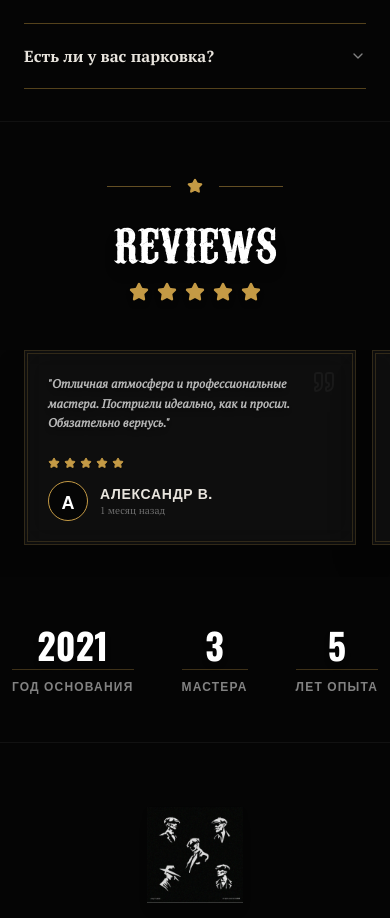
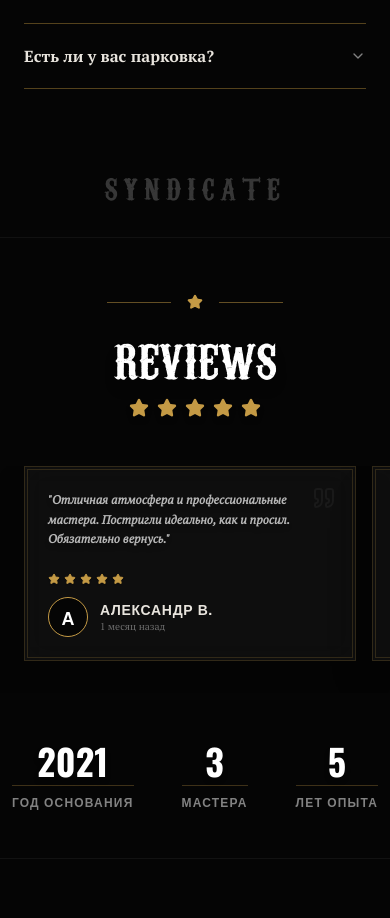
Before and after one commit to stripleef/syndicate, a React (Vite) app: page / in a window 390 px wide. Shown: the part 3565-4483 px from the top of the page. Built offline with nearby package versions, Linux system fonts and the light colour scheme; a web font is replaced by a local one.

Commit message:
Restore SYNDICATE text at bottom of FAQ on mobile

```diff
--- a/src/App.jsx
+++ b/src/App.jsx
@@ -466,9 +466,9 @@ const FAQ = () => {
 
       <div className="max-w-[1400px] mx-auto flex flex-col md:flex-row gap-8 md:gap-20 items-center">
         {/* Left image/graphic */}
-        <div className="hidden md:flex w-full md:w-5/12 flex-col items-center justify-center pt-4 order-2 md:order-1">
-           <img src={`${import.meta.env.BASE_URL}vector-chair.png`} alt="Vintage Chair" className="w-2/5 max-w-[150px] md:w-full md:max-w-[450px] object-contain mix-blend-screen opacity-90" />
-           <div className="font-display text-2xl md:text-4xl tracking-[0.2em] text-white/50 mt-4 text-center uppercase">SYNDICATE</div>
+        <div className="w-full md:w-5/12 flex flex-col items-center justify-center pt-4 order-2 md:order-1">
+           <img src={`${import.meta.env.BASE_URL}vector-chair.png`} alt="Vintage Chair" className="hidden md:block w-2/5 max-w-[150px] md:w-full md:max-w-[450px] object-contain mix-blend-screen opacity-90" />
+           <div className="font-display text-3xl md:text-4xl tracking-[0.2em] text-white/20 md:text-white/50 mt-8 md:mt-4 text-center uppercase">SYNDICATE</div>
         </div>
 
         {/* Right FAQ */}
```
